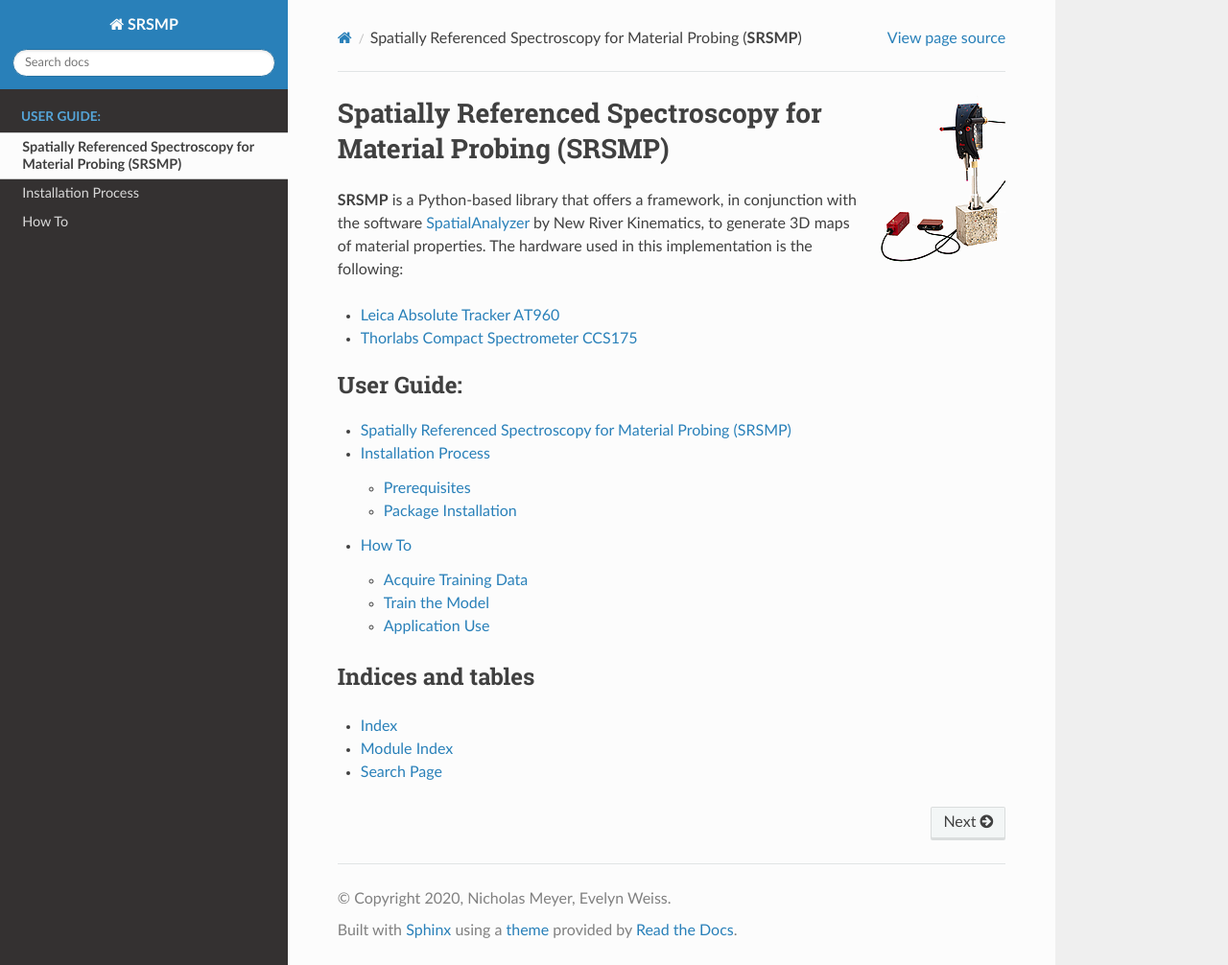
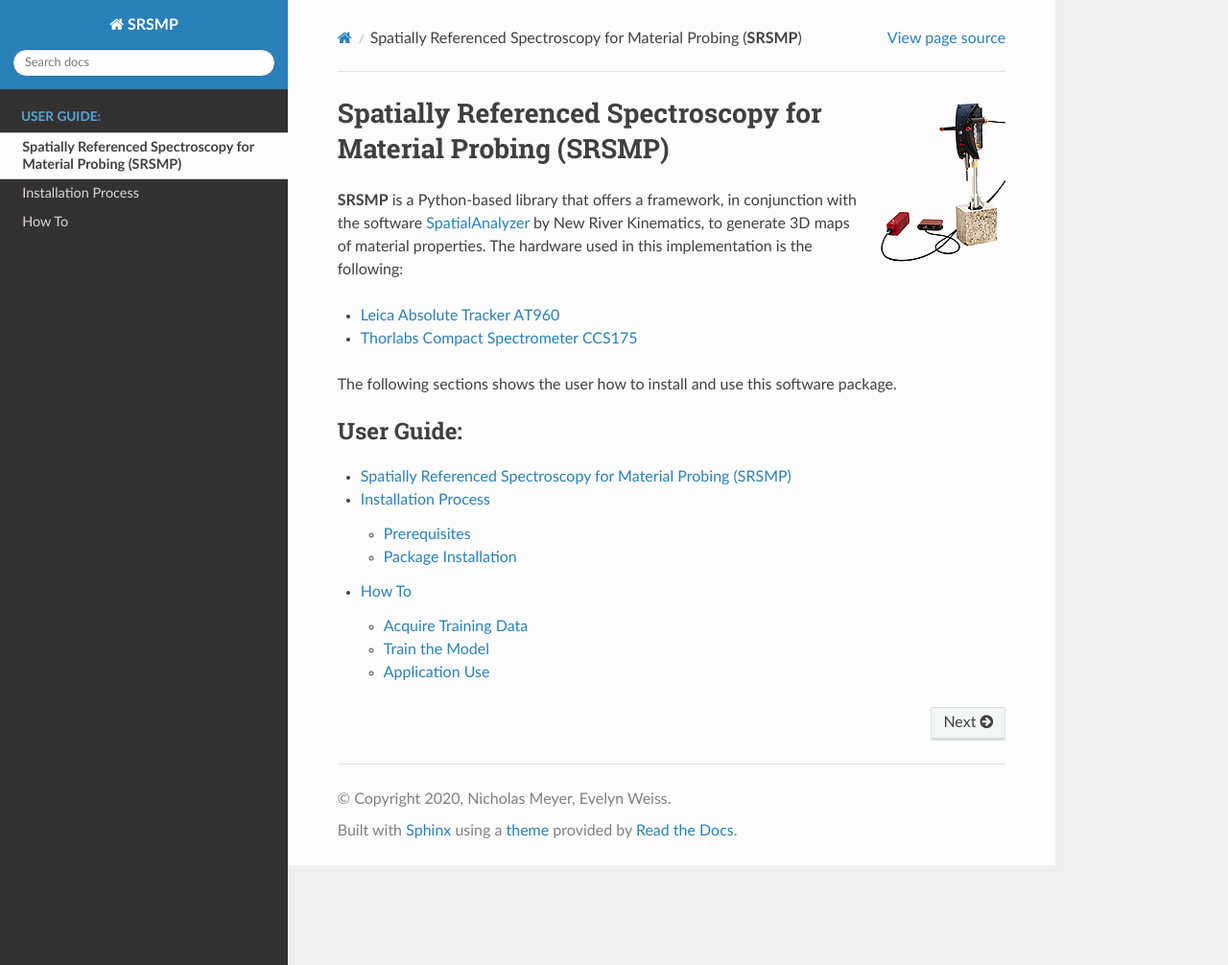
Before and after one commit to NixtonM/srsmp, a Sphinx documentation site: the page built from docs/source/index.rst, in a window 1280 px wide and 1006 px high. Shown: the whole window at 96% size. Built offline with Sphinx 7.4.7 and the Read the Docs theme 2.0.0, drawn with Linux system fonts in a browser that asks for light colours.

Commit message:
final commit 2 for hand-in

```diff
--- a/docs/source/content/installation.rst
+++ b/docs/source/content/installation.rst
@@ -32,7 +32,7 @@ and therefore can be installed by:
    $ pip install .
 
 **SRSMP** uses `Instrumental <https://instrumental-lib.readthedocs.io/>`_ by *Nate Bogdanowicz*. At the time
-of the deployment of **SRSMP**, required features within *Instrumental* were only available in the current
+of the deployment of **SRSMP**, required features within *Instrumental* that were only available in the current
 developer version. Therefore a wheel package of *Instrumental* (v0.6dev0) is provided within the repository.
 To install perform:
 
--- a/docs/source/index.rst
+++ b/docs/source/index.rst
@@ -12,6 +12,7 @@ The hardware used in this implementation is the following:
 - `Leica Absolute Tracker AT960 <https://www.hexagonmi.com/en-US/products/laser-tracker-systems/leica-absolute-tracker-at960>`_
 - `Thorlabs Compact Spectrometer CCS175 <https://www.thorlabs.com/thorproduct.cfm?partnumber=CCS175#ad-image-0>`_
 
+The following sections shows the user how to install and use this software package.
 
 .. toctree::
    :caption: User Guide:
@@ -20,13 +21,3 @@ The hardware used in this implementation is the following:
    self
    content/installation
    content/howto
-
-
-
-
-Indices and tables
-==================
-
-* :ref:`genindex`
-* :ref:`modindex`
-* :ref:`search`
```
